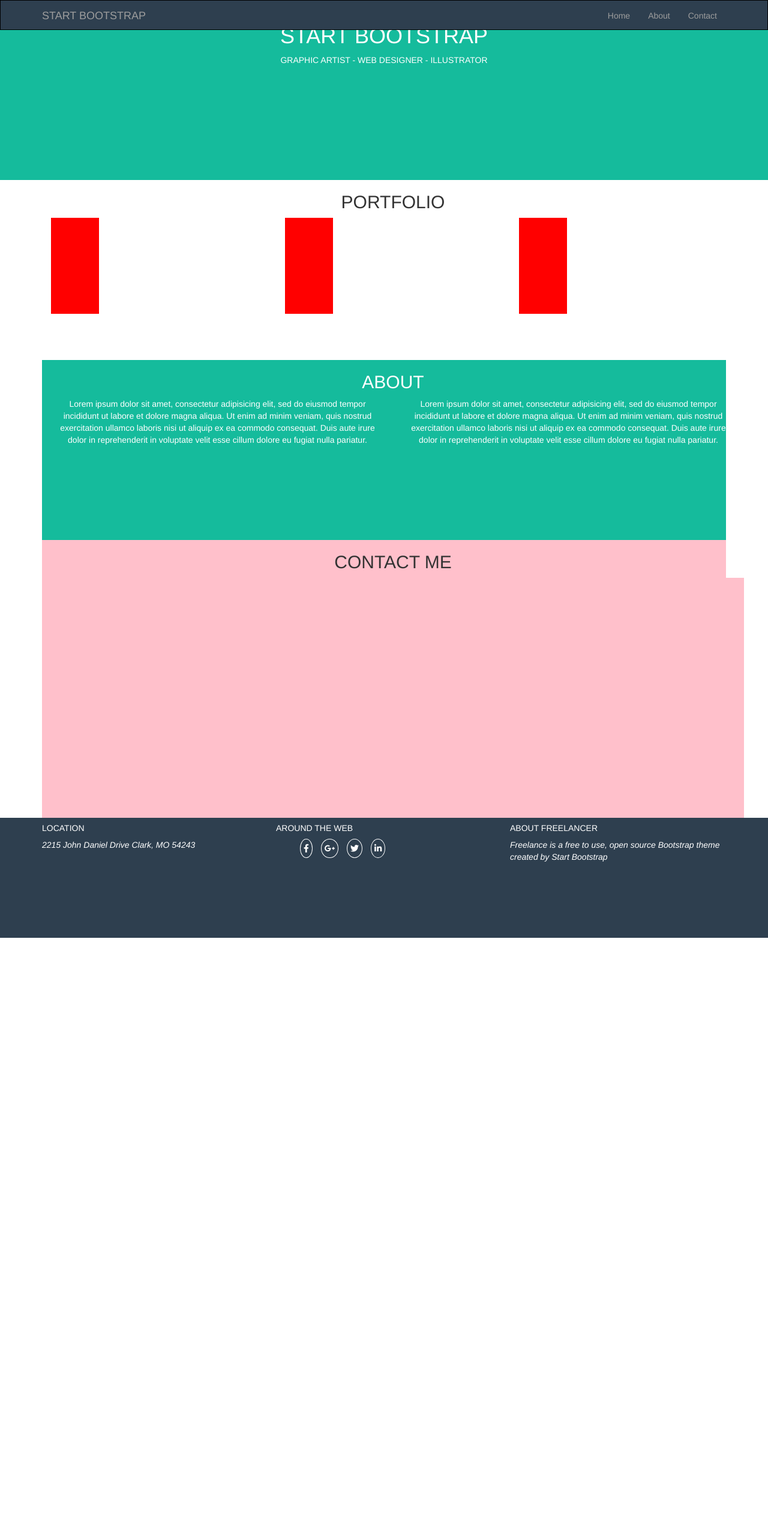
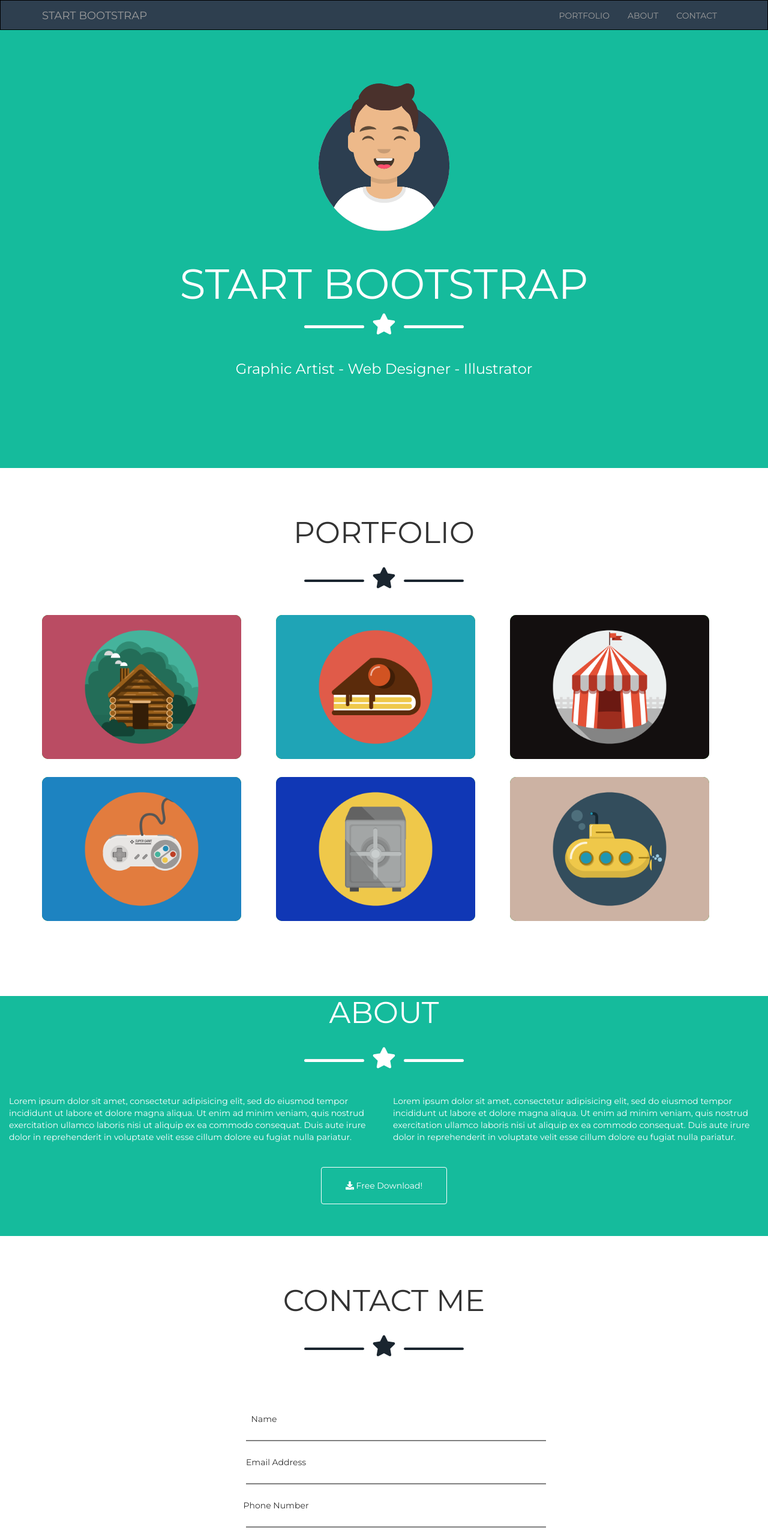
Before and after one commit to giuseppe198711/html-css-bootstrap-freelancer, a plain HTML site: page index.html in a window 1280 px wide. Shown: the top 2560 px of the page at 60% size. Before the commit the page ends 1564 px from the top, so only its background shows below. Drawn offline with nearby package versions, Linux system fonts and the light colour scheme.

Commit message:
quasi finito

```diff
--- a/index.html
+++ b/index.html
@@ -7,12 +7,16 @@
     <title>Bootstrap-freelancer</title>
     <link href="css/bootstrap.min.css" rel="stylesheet">
     <link rel="stylesheet" href="style.css">
+    <link href="https://fonts.googleapis.com/css?family=Montserrat:400,700" rel="stylesheet" type="text/css" />
     <link rel="stylesheet" href="https://cdnjs.cloudflare.com/ajax/libs/font-awesome/5.14.0/css/all.min.css">
 
   </head>
 <body>
   <!-- header -->
   <header>
+
+    <!-- navbar -->
+  <section
     <nav class="navbar navbar-inverse navbar-fixed-top">
       <div class="container">
         <div class="navbar-header">
@@ -26,100 +30,186 @@
         </div>
         <div id="navbar" class="collapse navbar-collapse">
           <ul class="nav navbar-nav f-right">
-            <li class=""><a href="#">Home</a></li>
-            <li><a href="#about">About</a></li>
-            <li><a href="#contact">Contact</a></li>
+            <li class=""><a href="#">PORTFOLIO</a></li>
+            <li><a href="#about">ABOUT</a></li>
+            <li><a href="#contact">CONTACT</a></li>
           </ul>
-        </div><!--/.nav-collapse -->
+        </div>
       </div>
     </nav>
   </section>
+  <!-- /navbar -->
 
 
-
+<!-- Start-botstrap -->
     <section class="start tc">
       <nav class="container">
-        <div id="jumbotron"class="row">
-          <img src="" alt="">
-          <h1>START BOOTSTRAP</h1>
-          <p>GRAPHIC ARTIST - WEB DESIGNER - ILLUSTRATOR</p>
+        <div id="jumbotron" class="row">
+          <img class="avatar" src="img/avataaars.svg" alt="">
+          <h1 class="titolo">START BOOTSTRAP</h1>
+          <div class="divisorio">
+            <hr class="linea-div-white">
+              <a href="#"><i class="fas fa-star"></i></a>
+            <hr class="linea-div-white">
           </div>
+          <h3>Graphic Artist - Web Designer - Illustrator</h3>
+        </div>
+      </nav>
     </section>
-
+<!-- 7start-botstrap -->
   </header>
+  <!-- /header -->
 
 <!-- main -->
   <main>
-    <div class="container">
+<!-- portfolio -->
       <section class="portfolio tc">
         <div class="container">
           <div class="row ">
             <h2>PORTFOLIO</h2>
-
-            <div class="col-md-4 col-sm-6 col-xs12">
-              <div class="box"></div>
+            <div class="divisorio">
+              <hr class="linea-div-blue">
+                <a href="#"><i class="fas fa-star blue"></i></a>
+              <hr class="linea-div-blue">
             </div>
 
+<!-- box-cabin -->
             <div class="col-md-4 col-sm-6 col-xs12">
-              <div class="box"></div>
+              <div class="box">
+                <div class="layover">
+                  <p class="plus">+</p>
                 </div>
+                <img class="cabin dimension" src="img/cabin.png" alt="">
+              </div>
+            </div>
+<!-- /box-cabin -->
 
+<!-- box-cake -->
             <div class="col-md-4 col-sm-6 col-xs12">
-              <div class="box"></div>
+              <div class="box">
+                <div class="layover">
+                  <p class="plus">+</p>
                 </div>
+                <img class="cake dimension" src="img/cake.png" alt="">
+              </div>
+            </div>
+<!-- /box-cake -->
 
+<!-- box-circus -->
             <div class="col-md-4 col-sm-6 col-xs12">
-              <div class="box"></div>
+              <div class="box">
+                <div class="layover">
+                  <p class="plus">+</p>
                 </div>
+                <img class="circus dimension" src="img/circus.png" alt="">
+              </div>
+            </div>
+<!-- /box-circus -->
 
+<!-- box-game -->
             <div class="col-md-4 col-sm-6 col-xs12">
-              <div class="box"></div>
+              <div class="box">
+                <div class="layover">
+                  <p class="plus">+</p>
                 </div>
+                <img class="game dimension" src="img/game.png" alt="">
+              </div>
+            </div>
+<!-- /box-game -->
 
+<!-- box-safe -->
             <div class="col-md-4 col-sm-6 col-xs12">
-              <div class="box"></div>
+              <div class="box">
+                <div class="layover">
+                  <p class="plus">+</p>
                 </div>
+                <img class="safe dimension" src="img/safe.png" alt="">
+              </div>
+            </div>
+<!-- /box-safe -->
 
+<!-- box-submarine -->
+            <div class="col-md-4 col-sm-6 col-xs12">
+              <div class="box">
+                <div class="layover">
+                  <p class="plus">+</p>
+                </div>
+                <img class="submarine dimension" src="img/submarine.png" alt="">
+              </div>
+            </div>
+<!-- /box-submarine -->
           </div>
         </div>
 
       </section>
+<!-- portfollio -->
 
-
-      <section class="about tc">
-        <div class="container">
+<!-- about -->
+       <section class="about">
+         <div class="text-center">
+             <h2>ABOUT</h2>
+             <div class="divisorio">
+               <hr class="linea-div-white">
+                 <a href="#"><i class="fas fa-star"></i></a>
+               <hr class="linea-div-white">
+             </div>
+         </div>
+            <div class="wrappen-small">
+              <div class="container-fluid">
               <div class="row">
-            <h2>ABOUT</h2>
                 <div class="col-md-6 col-sm-6 col-xs-12">
                   <p>Lorem ipsum dolor sit amet, consectetur adipisicing elit, sed do eiusmod tempor incididunt ut labore et dolore magna aliqua. Ut enim ad minim veniam, quis nostrud exercitation ullamco laboris nisi ut aliquip ex ea commodo consequat. Duis aute irure dolor in reprehenderit in voluptate velit esse cillum dolore eu fugiat nulla pariatur.</p>
                 </div>
-
                 <div class="col-md-6 col-sm-6 col-xs-12">
                   <p>Lorem ipsum dolor sit amet, consectetur adipisicing elit, sed do eiusmod tempor incididunt ut labore et dolore magna aliqua. Ut enim ad minim veniam, quis nostrud exercitation ullamco laboris nisi ut aliquip ex ea commodo consequat. Duis aute irure dolor in reprehenderit in voluptate velit esse cillum dolore eu fugiat nulla pariatur.</p>
                 </div>
-
+                <div class="col-xs-12 tc">
+                  <button type="button" class="btn btn-primary"><i class="fas fa-download"></i> Free Download!</button>
+                </div>
+              </div>
             </div>
            </div>
        </section>
+<!-- /about -->
 
-
+<!-- contact-me -->
       <section class="contact tc">
         <div class="container">
           <div class="row">
             <h2>CONTACT ME</h2>
+            <div class="divisorio">
+              <hr class="linea-div-blue">
+                <a href="#"><i class="fas fa-star blue"></i></a>
+              <hr class="linea-div-blue">
+            </div>
             <div class="contact col-md-12 col-sm-12 col-xs-12">
+              <ul class="contact-list">
+                <li class="pos">Name</li>
+                <div class="line"></div>
 
+                <li>Email Address</li>
+                <div class="line"></div>
+
+                <li>Phone Number</li>
+                <div class="line"></div>
+
+                <li class="pos">Message</li>
+                <div class="last-line"></div>
+              </ul>
+
+              <div class="">
+                <button type="button" class="btn btn-info">Send</button>
               </div>
             </div>
           </div>
-
+        </div>
       </section>
-
-    </div>
+<!-- /contact-me       -->
   </main>
+<!-- /main   -->
 
       <!-- footer -->
-      <footer>
+
 
         <!-- footer-menu -->
         <section class="footer-top">
@@ -138,9 +228,7 @@
                   <li><i class="fab fa-twitter"></i></li>
                   <li><i class="fab fa-linkedin-in"></i></li>
                 </ul>
-
               </div>
-
               <div class="social col-md-4 col-sm-4 col-xs-12">
                 <h5>ABOUT FREELANCER</h5>
                 <em>Freelance is a free to use, open source Bootstrap theme created by Start Bootstrap</em>
@@ -148,14 +236,18 @@
             </div>
           </div>
         </section>
-
           <!-- social -->
+       <footer>
+         <div class="footer-bottom">
+           <div class="container">
              <div class="row"></div>
              <div class="copyright col-md-12 col-sm-12 col-xs-12">
+               <em>Copyright © Your Website 2020</em>
+             </div>
+           </div>
+         </div>
 
 
-
-      </div>
        </footer>
 
 
--- a/style.css
+++ b/style.css
@@ -1,3 +1,8 @@
+*{
+    font-family: "Montserrat", -apple-system, BlinkMacSystemFont, "Segoe UI", Roboto, "Helvetica Neue", Arial, "Noto Sans", sans-serif, "Apple Color Emoji", "Segoe UI Emoji", "Segoe UI Symbol", "Noto Color Emoji";
+}
+
+
 .f-right {
   float: right;
 }
@@ -14,46 +19,186 @@
 }
 
  .start{
-  height: 300px;
+  margin-top: 50px;
+  height: 730px;
   background-color: #15BB9C;
   color: white;
 }
 
+.avatar {
+  height: 255px;
+  width: 240px;
+  margin-bottom: 30px;
+  margin-top: 80px;
+}
+
+.titolo {
+  font-size: 70px;
+}
+
+.divisorio {
+  margin-bottom: 30px;
+}
+
+.fa-star {
+  font-size: 35px;
+  color: white;
+  margin: 0 10px;
+  vertical-align: top;
+}
+
+.linea-div-white {
+  width: 100px;
+  height: 4px;
+  background-color: white;
+  border-radius: 3px;
+  display: inline-block;
+}
+
+.blue {
+  font-size: 35px;
+  color: #1A252F;
+  margin: 0 10px;
+  vertical-align: top;
+}
+
+.linea-div-blue {
+  width: 100px;
+  height: 4px;
+  background-color: #1A252F;
+  border-radius: 3px;
+  display: inline-block;
+}
+
 .portfolio {
+  height: 800px;
+}
+
+h2 {
+  font-size: 50px;
+  margin-top: 80px;
+  margin-bottom: 30px;
+}
+
+.box {
+  width: 332px;
+  height: 240px;
+  margin-bottom: 30px;
+  background-color: green;
+  border-radius: 10px;
+}
+
+.dimension {
+  height: 240px;
+  width: 332;
+  border-radius: 10px;
+}
+
+.layover {
+  width: calc(100% - 58px);
+  height: calc(100% - 30px);
+  border-radius: 10px;
+  background-color: rgba(26,188,156,0.7);
+  position: absolute;
+  z-index: 1;
+  display: none;
+}
+
+.plus {
+  position: absolute;
+  top: 50%;
+  left: 50%;
+  transform: translate(-50%, -50%);
+  color: white;
+  font-size: 100px;
+}
+
+.box:hover .layover {
+  display: block;
+}
+
+.about {
+  height: 400px;
+  background-color: #15BB9C;
+  color: white;
+}
+
+.wrapper-small {
+  max-width: 800px;
+  margin: auto;
+}
+
+.btn {
+  background-color: #15BB9C;
+  margin-top: 30px;
+  border-color: white;
+  padding-top: 20px;
+  padding-bottom: 20px;
+  padding-left: 40px;
+  padding-right: 40px;
+}
+
+.contact-list {
+  list-style: none;
+  margin-right: 400px;
+  margin-top: 50px;
+}
+
+.pos {
+  margin-right: 40px;
+}
+
+.line {
+  width:500px;
+  border: 1px solid grey;
+  margin-left: 300px;
+  margin-bottom: 25px;
+  margin-top: 25px;
+}
+
+.last-line {
+  width:500px;
+  border: 1px solid grey;
+  margin-left: 300px;
+  margin-bottom: 30px;
+  margin-top: 120px;
+}
+
+.btn-info {
+  border-radius: 10px;
+  margin-right: 350px;
+}
+
+.footer-top {
+  height: 300px;
+  background-color: white;
+  color: white;
+  text-align: center;
+}
+
+.contact {
+  height: 500px;
+}
+
+
+
+.social-logo li {
+  list-style: none;
+  display: inline-block;
+  padding: 5px;
+  border: 1px solid white;
+  border-radius: 100%;
+  margin-right: 10px;
+}
+
+.footer-top {
   height: 300px;
 
 }
 
-.box {
-  height: 80px;
-  width: 80px;
-  background-color: red;
-}
-
-.about {
-  height: 300px;
-  background-color: #15BB9C;
+.footer-bottom {
+  height: 100px;
+  text-align: center;
+  background-color: #1A252F;
   color: white;
 }
-
-.contact {
-  height: 400px;
-  background-color: pink;
-}
-
-.footer-top {
-  height: 200px;
-  background-color: #2E3F4F;
-  color: white;
-}
-
-.social-logo li {
-  list-style: none;
-  display: inline-block;
-  text-align: center;
-  padding: 5px;
-  border: 1px solid white;
-  border-radius: 100%;
-  margin-right: 10px;
-
-}
```
Also changed, not shown: img/avataaars.svg (added), img/cabin.png (added), img/cake.png (added), img/circus.png (added), img/game.png (added), img/safe.png (added), img/submarine.png (added), 2 other files. Lines whose indentation alone changed are shown as unchanged.
